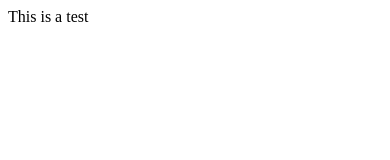
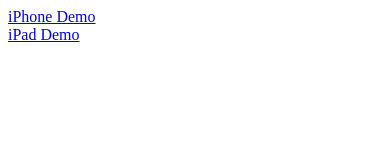
Before and after one commit to hathway/ExpressDemo, a plain HTML site: page index.html in a window 390 px wide. Drawn offline with Linux system fonts and the light colour scheme.

Commit message:
Setting up index to link to iphone and ipad versions

```diff
--- a/index.html
+++ b/index.html
@@ -1,6 +1,7 @@
 <html>
 <head><title>Testing</title></head>
 <body>
-This is a test
+<a href="iphone.html">iPhone Demo</a><br/>
+<a href="ipad.html">iPad Demo</a>
 </body>
 </html>
```
